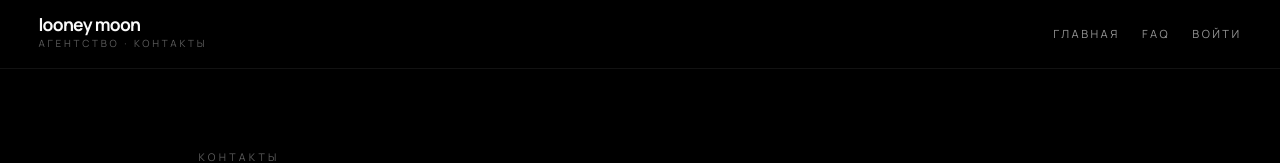
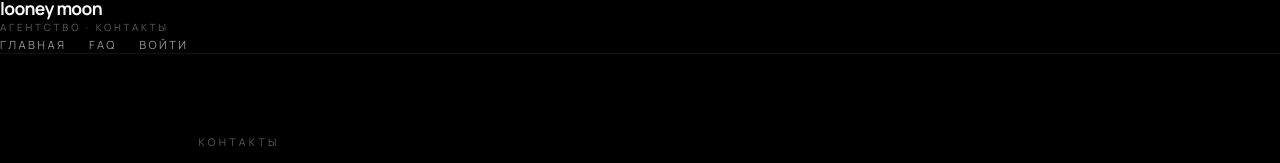
Before and after one commit to som1one/deltaproject, a Next.js app in the folder frontend/: page /contacts in a window 1280 px wide. Shown: the top 163 px of the page. Built offline with nearby package versions, Linux system fonts and the light colour scheme; no server answers.

Commit message:
auto: save 2026-05-30 21:27:48

```diff
--- a/frontend/components/marketing/info-page.module.css
+++ b/frontend/components/marketing/info-page.module.css
@@ -18,14 +18,19 @@
   top: 0;
   z-index: 30;
   display: flex;
+  flex-direction: column;
+  border-bottom: 1px solid var(--border);
+  background: rgba(0, 0, 0, 0.66);
+  backdrop-filter: blur(20px) saturate(140%);
+  -webkit-backdrop-filter: blur(20px) saturate(140%);
+}
+
+.topBarRow {
+  display: flex;
   align-items: center;
   justify-content: space-between;
   gap: 1rem;
   padding: 1rem clamp(1.2rem, 4vw, 2.4rem);
-  border-bottom: 1px solid var(--border);
-  background: rgba(0, 0, 0, 0.66);
-  backdrop-filter: blur(20px) saturate(140%);
-  -webkit-backdrop-filter: blur(20px) saturate(140%);
 }
 
 .brand {
```
